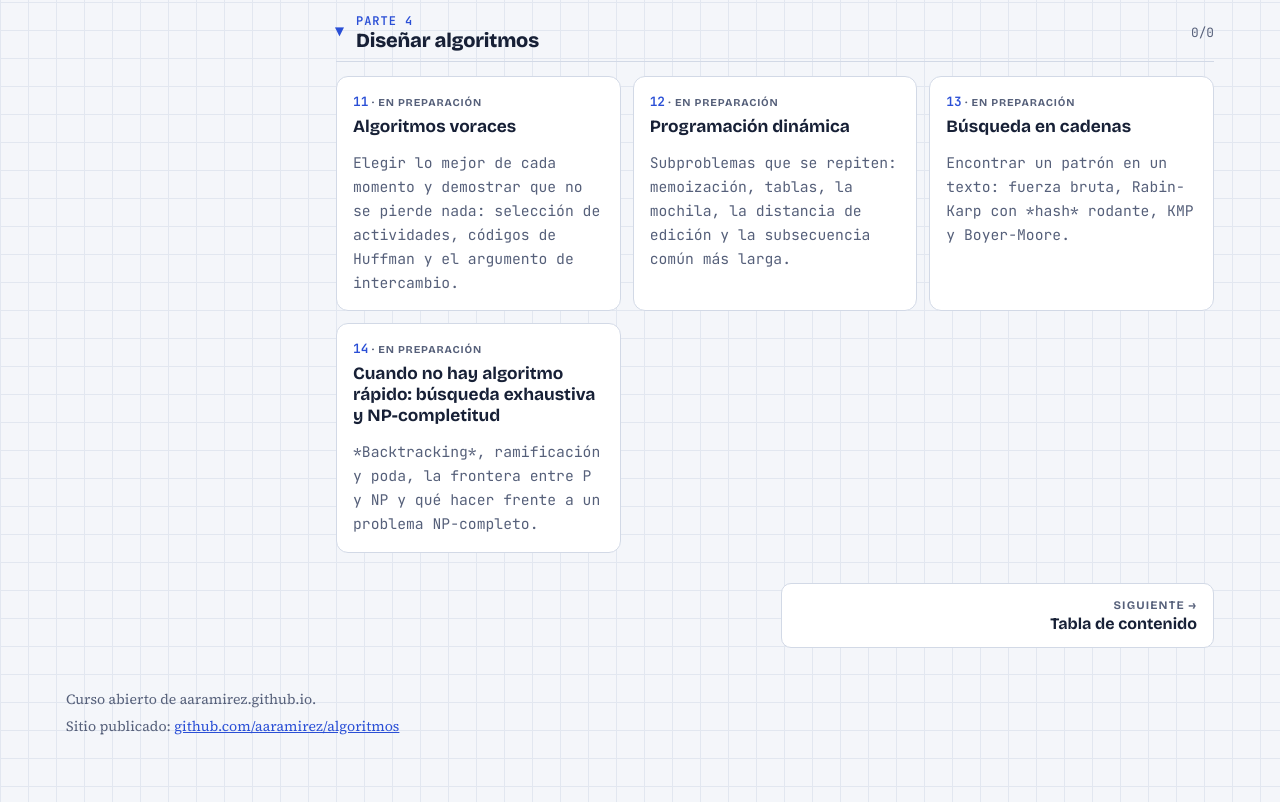
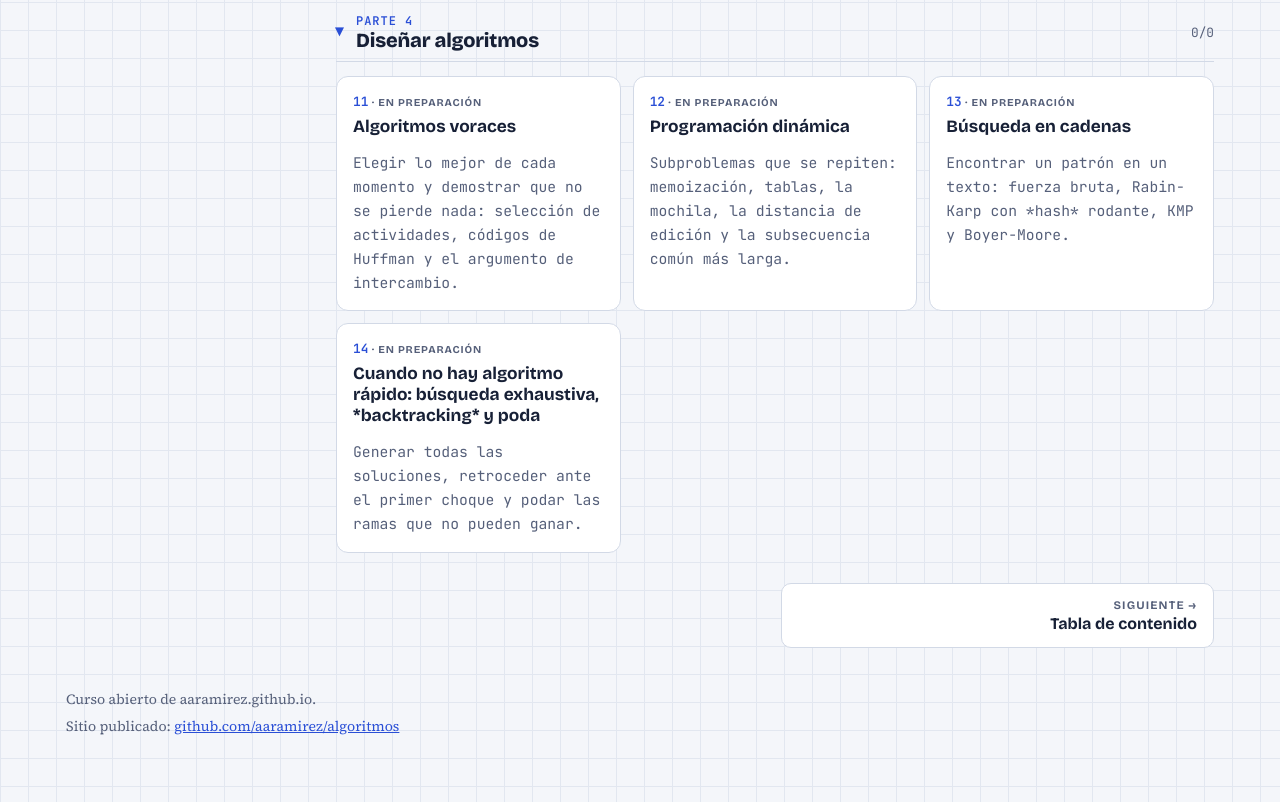
Before and after one commit to aaramirez/algoritmos, a plain HTML site: page index.html in a window 1280 px wide. Shown: the part 2490-3292 px from the top of the page. Drawn offline with nearby package versions, Linux system fonts and the light colour scheme.

Commit message:
Tabla de contenido según el grafo de computación: temas que pasan a su curso dueño

```diff
--- a/index.html
+++ b/index.html
@@ -80,7 +80,7 @@ height="0" width="0" style="display:none;visibility:hidden"></iframe></noscript>
     <div class="mod soon" data-id="algoritmos-voraces"><span class="n">11</span><b>Algoritmos voraces</b><p>Elegir lo mejor de cada momento y demostrar que no se pierde nada: selección de actividades, códigos de Huffman y el argumento de intercambio.</p></div>
     <div class="mod soon" data-id="programacion-dinamica"><span class="n">12</span><b>Programación dinámica</b><p>Subproblemas que se repiten: memoización, tablas, la mochila, la distancia de edición y la subsecuencia común más larga.</p></div>
     <div class="mod soon" data-id="busqueda-en-cadenas"><span class="n">13</span><b>Búsqueda en cadenas</b><p>Encontrar un patrón en un texto: fuerza bruta, Rabin-Karp con *hash* rodante, KMP y Boyer-Moore.</p></div>
-    <div class="mod soon" data-id="problemas-dificiles"><span class="n">14</span><b>Cuando no hay algoritmo rápido: búsqueda exhaustiva y NP-completitud</b><p>*Backtracking*, ramificación y poda, la frontera entre P y NP y qué hacer frente a un problema NP-completo.</p></div>
+    <div class="mod soon" data-id="problemas-dificiles"><span class="n">14</span><b>Cuando no hay algoritmo rápido: búsqueda exhaustiva, *backtracking* y poda</b><p>Generar todas las soluciones, retroceder ante el primer choque y podar las ramas que no pueden ganar.</p></div>
   </div>
 </details>
 
```
Also changed, not shown: temario.html (+1 -1 lines), 1 other file.
